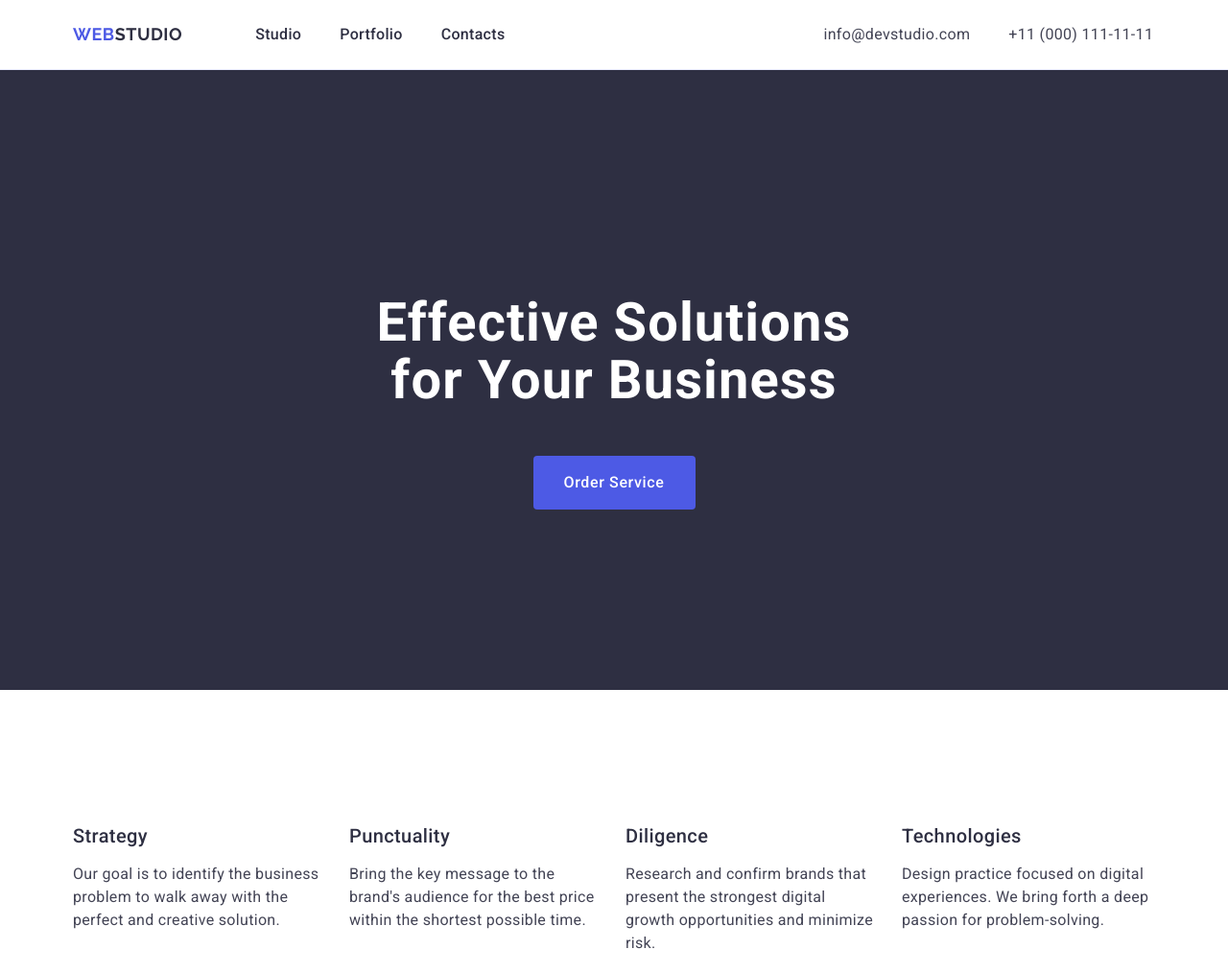
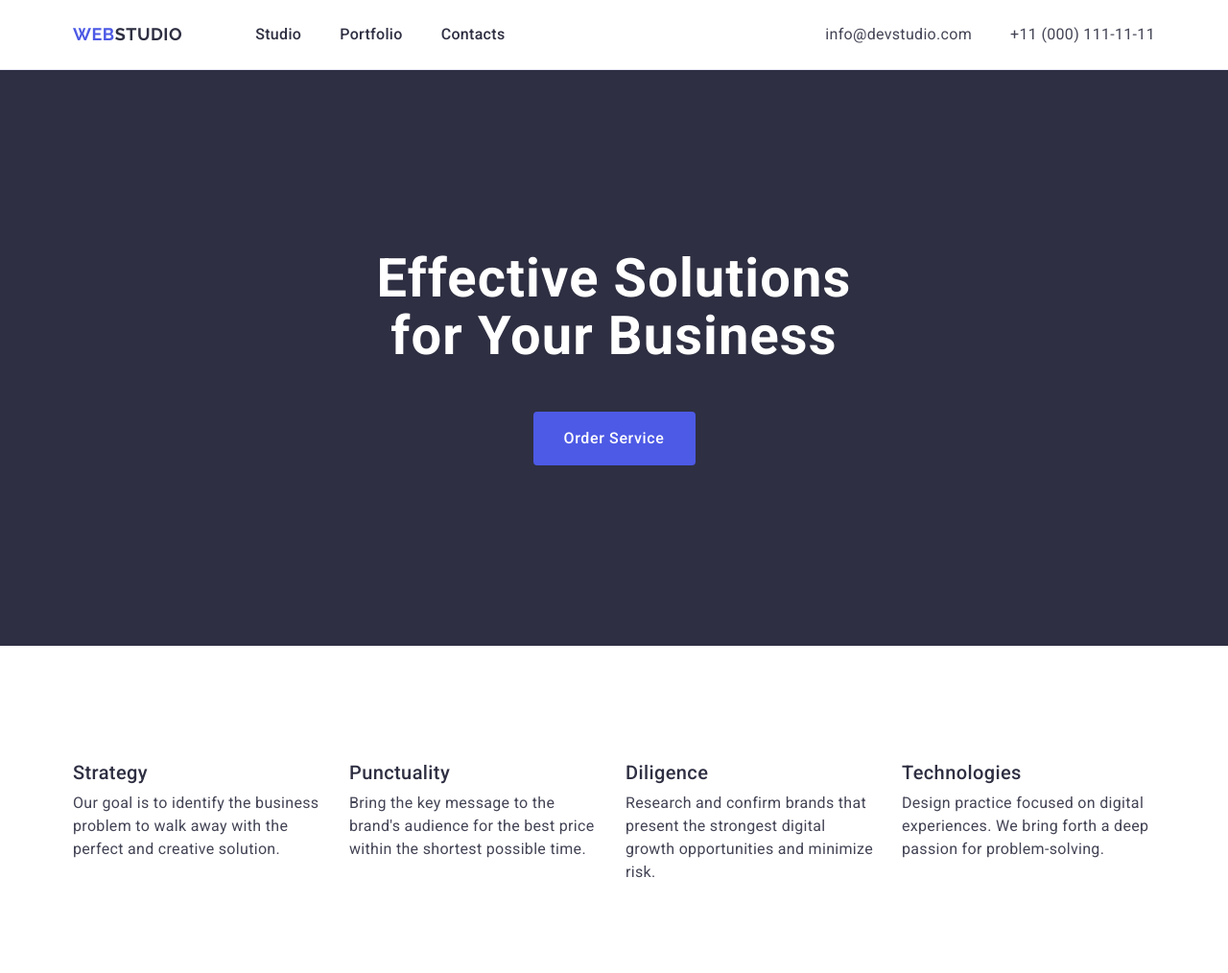
Before and after one commit to Rybalko-Andrii/goit-markup-hw-03, a plain HTML site: page index.html in a window 1280 px wide. Shown: the top 1014 px of the page at 96% size. Drawn offline with nearby package versions, Linux system fonts and the light colour scheme.

Commit message:
Homework3

```diff
--- a/css/styles.css
+++ b/css/styles.css
@@ -14,7 +14,13 @@ ul {
   padding-left: 0;
 }
 
-h1 h2 h3 h4 h5 h6 p {
+h1,
+h2,
+h3,
+h4,
+h5,
+h6,
+p {
   margin: 0;
 }
 
@@ -36,9 +42,11 @@ img {
 .header-container {
   display: flex;
 }
+
 .nav {
   display: flex;
   align-items: center;
+  margin-right: auto;
 }
 
 .logo-top {
@@ -64,7 +72,6 @@ img {
 .nav-list {
   display: flex;
   gap: 40px;
-  padding-right: 332px;
 }
 
 .nav-link-page {
```
